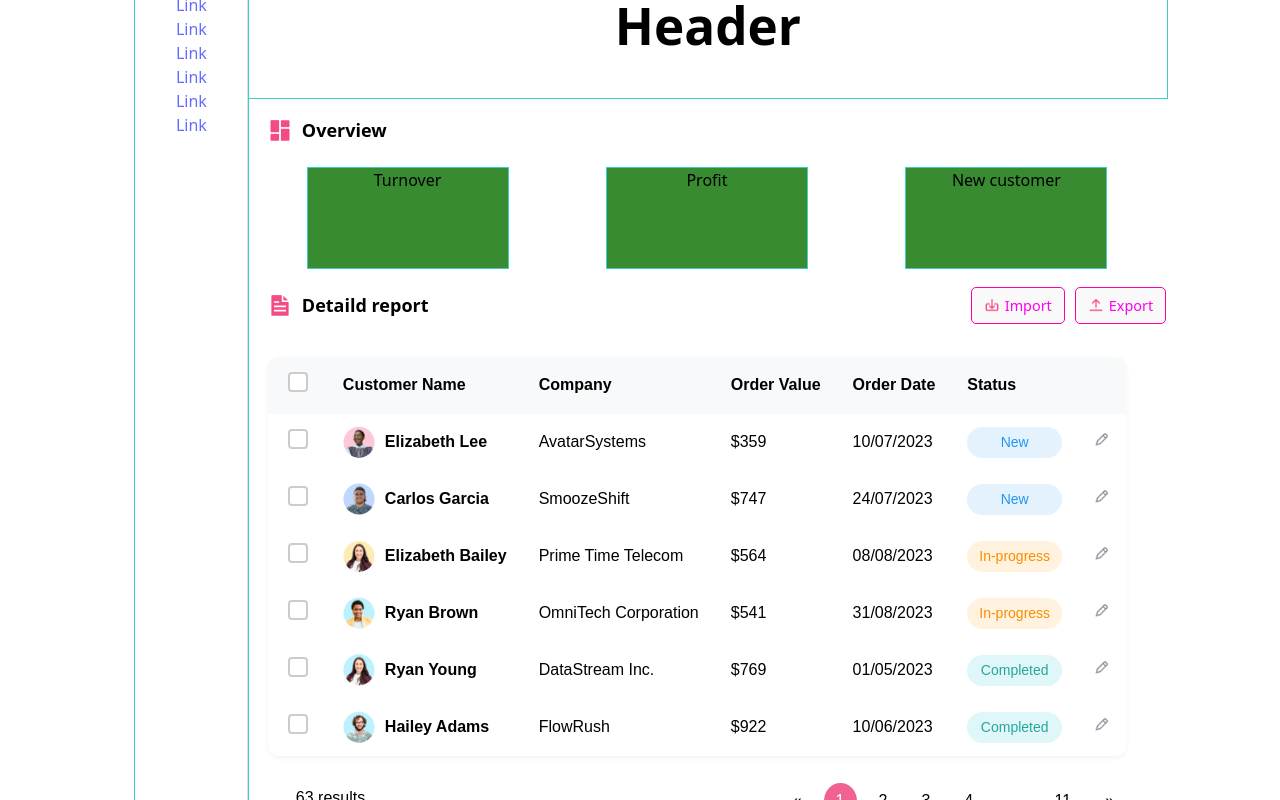
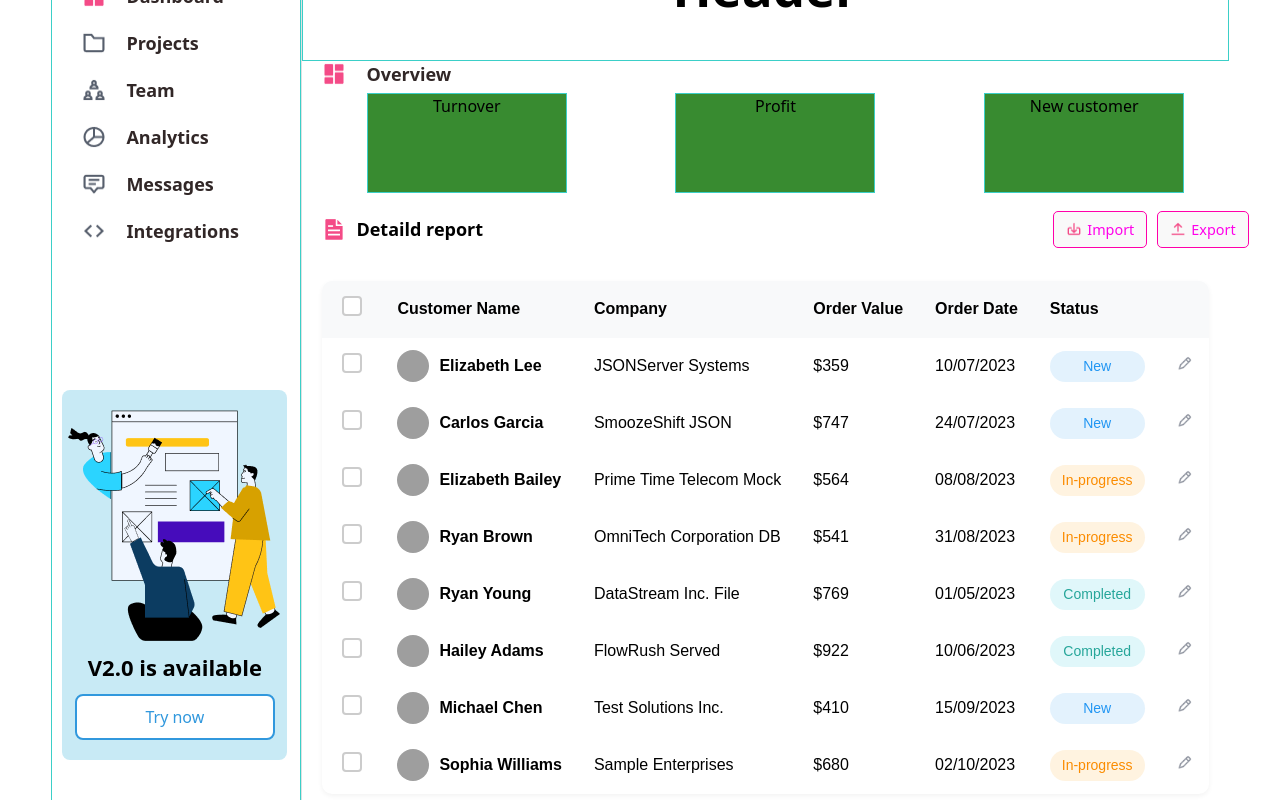
Before and after one commit to quanghien2024/PTGDUD, a React (Vite) app in the folder lab6/: page / in a window 1280 px wide. Shown: the top 800 px of the page. Built offline with nearby package versions, Linux system fonts and the light colour scheme; data requests are answered from the project's data file; grey boxes are pictures that could not be loaded.

Commit message:
4. DataTable React JS -API --> commit

```diff
--- /dev/null
+++ b/lab6/db.json
@@ -0,0 +1,76 @@
+{
+    "customers": [
+      {
+        "id": 1,
+        "name": "Elizabeth Lee",
+        "avatar": "https://i.pravatar.cc/40?u=1",
+        "company": "JSONServer Systems",
+        "orderValue": 359,
+        "orderDate": "10/07/2023",
+        "status": "New"
+      },
+      {
+        "id": 2,
+        "name": "Carlos Garcia",
+        "avatar": "https://i.pravatar.cc/40?u=2",
+        "company": "SmoozeShift JSON",
+        "orderValue": 747,
+        "orderDate": "24/07/2023",
+        "status": "New"
+      },
+      {
+        "id": 3,
+        "name": "Elizabeth Bailey",
+        "avatar": "https://i.pravatar.cc/40?u=3",
+        "company": "Prime Time Telecom Mock",
+        "orderValue": 564,
+        "orderDate": "08/08/2023",
+        "status": "In-progress"
+      },
+      {
+        "id": 4,
+        "name": "Ryan Brown",
+        "avatar": "https://i.pravatar.cc/40?u=4",
+        "company": "OmniTech Corporation DB",
+        "orderValue": 541,
+        "orderDate": "31/08/2023",
+        "status": "In-progress"
+      },
+      {
+        "id": 5,
+        "name": "Ryan Young",
+        "avatar": "https://i.pravatar.cc/40?u=5",
+        "company": "DataStream Inc. File",
+        "orderValue": 769,
+        "orderDate": "01/05/2023",
+        "status": "Completed"
+      },
+      {
+        "id": 6,
+        "name": "Hailey Adams",
+        "avatar": "https://i.pravatar.cc/40?u=6",
+        "company": "FlowRush Served",
+        "orderValue": 922,
+        "orderDate": "10/06/2023",
+        "status": "Completed"
+      },
+      {
+        "id": 7,
+        "name": "Michael Chen",
+        "avatar": "https://i.pravatar.cc/40?u=7",
+        "company": "Test Solutions Inc.",
+        "orderValue": 410,
+        "orderDate": "15/09/2023",
+        "status": "New"
+      },
+      {
+        "id": 8,
+        "name": "Sophia Williams",
+        "avatar": "https://i.pravatar.cc/40?u=8",
+        "company": "Sample Enterprises",
+        "orderValue": 680,
+        "orderDate": "02/10/2023",
+        "status": "In-progress"
+      }
+    ]
+  }
--- a/lab6/src/components/Footer/Footer.jsx
+++ b/lab6/src/components/Footer/Footer.jsx
@@ -4,9 +4,9 @@ import Visily from '../../assets/Visily.png';
 function Footer() {
     return (
         <>
-            <div className="footer"> {/* Đổi class từ header thành footer */}
+            <div className="footer">
                 <span>Made with</span>
-                <img src={Visily} alt="Biểu tượng nhỏ" className="footer-image" /> {/* Thêm class "footer-image" */}
+                <img src={Visily} alt="Biểu tượng nhỏ" className="footer-image" />
             </div>
         </>
     );
--- a/lab6/src/components/Nav/Nav.css
+++ b/lab6/src/components/Nav/Nav.css
@@ -1,11 +1,107 @@
+* {
+    box-sizing: border-box;
+}
+
 .nav {
     height: 100%;
-    width: 100%;
+    width: 250px;
     border: 1px solid rgb(59, 207, 200);
+    display: flex;
+    flex-direction: column;
+    align-items: flex-start;
+    padding: 10px 0;
+}
+
+.active {
+    background-color: #f06292;
+    border-radius: 8px;
+}
+
+
+.logodaulogodau {
+    width: 80px;
+    height: auto;
+    margin-left: 20px;
+    margin-bottom: 20px;
 }
 
 ul {
     list-style-type: none;
-    margin: 0px;
-    padding: 40px 40px;
+    margin: 0;
+    padding: 0;
+    width: 100%;
 }
+
+ul li {
+    width: 100%;
+    padding: 10px;
+    display: flex;
+    align-items: center;
+    cursor: pointer;
+    transition: background-color 0.3s ease, border-radius 0.3s ease;
+    border-radius: 8px;
+}
+
+ul li:hover {
+    background-color: #f06292;
+    border-radius: 8px;
+}
+
+ul li.active {
+    background-color: #f06292;
+    border-radius: 8px;
+}
+
+
+.view {
+    display: flex;
+    align-items: center;
+    gap: 10px;
+    width: 100%;
+}
+
+.view img {
+    width: 24px;
+    height: 24px;
+}
+
+.view p {
+    margin: 0;
+    color: rgb(49, 39, 39);
+}
+
+.trynow {
+    margin-top: 135px;
+    margin-left: 10px;
+    background-color: rgb(200, 234, 245);
+    width: 225px;
+    height: 370px;
+    padding: 20px;
+    border-radius: 8px;
+    display: flex;
+    flex-direction: column;
+    align-items: center;
+    gap: 10px;
+}
+
+.update-text {
+    font-size: 22px;
+    font-weight: bold;
+}
+
+.trybutton {
+    width: 200px;
+    background-color: white;
+    color: #3198dd;
+    border: 2px solid #3198dd;
+    padding: 10px;
+    border-radius: 8px;
+    font-size: 16px;
+    cursor: pointer;
+    transition: background-color 0.3s ease, color 0.3s ease;
+}
+
+.trybutton:hover {
+    background-color: #3198dd;
+    color: white;
+}
--- a/lab6/src/components/Nav/Nav.jsx
+++ b/lab6/src/components/Nav/Nav.jsx
@@ -1,20 +1,74 @@
-import { Link } from 'react-router-dom'
-import './Nav.css'
+import { NavLink } from 'react-router-dom';
+import './Nav.css';
+import Logodau from '../../assets/logo.png';
+import Dash from '../../assets/Squares four 1.png';
+import Folder from '../../assets/folder.png';
+import Groups from '../../assets/Groups.png';
+import Piechart from '../../assets/Piechart.png';
+import Chat from '../../assets/Chat.png';
+import Code from '../../assets/Code.png';
+import Group from '../../assets/Group.png';
 
 function Nav() {
     return (
-        <>
-            <div className="nav">
-                <ul>
-                    <li><Link>Link </Link></li>
-                    <li><Link>Link </Link></li>
-                    <li><Link>Link </Link></li>
-                    <li><Link>Link </Link></li>
-                    <li><Link>Link </Link></li>
-                    <li><Link>Link </Link></li>
-                </ul>
+        <div className="nav">
+            <img src={Logodau} alt="Biểu tượng nhỏ" className="logodaulogodau" />
+            <ul>
+                <li>
+                    <NavLink to="/overview" className={({ isActive }) => isActive ? "active" : ""}>
+                        <div className="view">
+                            <img src={Dash} alt="Overview" />
+                            <p>Dashboard</p>
+                        </div>
+                    </NavLink>
+                </li>
+                <li>
+                    <NavLink to="/projects" className={({ isActive }) => isActive ? "active" : ""}>
+                        <div className="view">
+                            <img src={Folder} alt="Projects" />
+                            <p>Projects</p>
+                        </div>
+                    </NavLink>
+                </li>
+                <li>
+                    <NavLink to="/team" className={({ isActive }) => isActive ? "active" : ""}>
+                        <div className="view">
+                            <img src={Groups} alt="Team" />
+                            <p>Team</p>
+                        </div>
+                    </NavLink>
+                </li>
+                <li>
+                    <NavLink to="/analytics" className={({ isActive }) => isActive ? "active" : ""}>
+                        <div className="view">
+                            <img src={Piechart} alt="Analytics" />
+                            <p>Analytics</p>
+                        </div>
+                    </NavLink>
+                </li>
+                <li>
+                    <NavLink to="/messages" className={({ isActive }) => isActive ? "active" : ""}>
+                        <div className="view">
+                            <img src={Chat} alt="Messages" />
+                            <p>Messages</p>
+                        </div>
+                    </NavLink>
+                </li>
+                <li>
+                    <NavLink to="/integrations" className={({ isActive }) => isActive ? "active" : ""}>
+                        <div className="view">
+                            <img src={Code} alt="Integrations" />
+                            <p>Integrations</p>
+                        </div>
+                    </NavLink>
+                </li>
+            </ul>
+            <div className='trynow'>
+                <img src={Group} alt="Update" className="update-image" />
+                <div className="update-text">V2.0 is available</div>
+                <button className='trybutton'>Try now</button>
             </div>
-        </>
+        </div>
     );
 }
 
--- a/lab6/src/components/Table/Table.jsx
+++ b/lab6/src/components/Table/Table.jsx
@@ -1,5 +1,5 @@
+import React, { useState, useEffect } from 'react';
 import "./Table.css";
-import { customers } from "../Data/Table";
 import Pen from '../../assets/create.png';
 
 const statusStyles = {
@@ -8,7 +8,43 @@ const statusStyles = {
   Completed: "status completed",
 };
 
+const API_URL = 'http://localhost:3001/customers';
+
 const Table = () => {
+  const [customers, setCustomers] = useState([]);
+  const [isLoading, setIsLoading] = useState(true);
+  const [error, setError] = useState(null);
+
+  useEffect(() => {
+    const fetchData = async () => {
+      setIsLoading(true);
+      setError(null);
+      try {
+        const response = await fetch(API_URL);
+        if (!response.ok) {
+          throw new Error(`HTTP error! status: ${response.status}`);
+        }
+        const data = await response.json();
+        setCustomers(data);
+      } catch (e) {
+        console.error("Error fetching customer data:", e);
+        setError(e.message);
+      } finally {
+        setIsLoading(false);
+      }
+    };
+
+    fetchData();
+  }, []);
+
+  if (isLoading) {
+    return <div className="table-container"><p>Loading customers...</p></div>;
+  }
+
+  if (error) {
+    return <div className="table-container"><p>Error loading data: {error}</p></div>;
+  }
+
   return (
     <div className="table-container">
       <table className="customer-table">
@@ -24,26 +60,28 @@ const Table = () => {
           </tr>
         </thead>
         <tbody>
-          {customers.map((customer, index) => (
-            <tr key={index}>
-              <td>
-                <input type="checkbox" />
-              </td>
+          {customers.map((customer) => (
+            <tr key={customer.id}>
+              <td><input type="checkbox" /></td>
               <td className="customer-name">
-                <img src={customer.avatar} alt="avatar" />
+                <img src={customer.avatar || '/default-avatar.png'} alt={`${customer.name}'s avatar`} />
                 <span>{customer.name}</span>
               </td>
               <td>{customer.company}</td>
               <td>${customer.orderValue}</td>
               <td>{customer.orderDate}</td>
               <td>
+                {customer.status && statusStyles[customer.status] ? (
                   <span className={statusStyles[customer.status]}>
                     {customer.status}
                   </span>
+                ) : (
+                  <span className="status">Unknown</span>
+                )}
               </td>
               <td>
                 <button className="edit-button">
-                 <img src={Pen} alt="Biểu tượng nhỏ" />
+                  <img src={Pen} alt="Edit customer" />
                 </button>
               </td>
             </tr>
@@ -51,7 +89,7 @@ const Table = () => {
         </tbody>
       </table>
       <div className="share">
-       <p className="results-count">63 results</p>
+        <p className="results-count">{customers.length} results</p>
         <div className="pagination">
           <span>«</span>
           <span className="active">1</span>
```
Also changed, not shown: lab6/package.json (+7 -4 lines), lab6/src/App.css (line endings or trailing spaces), 1 other file (tests, documents, lock files or other folders). Lines whose indentation alone changed are shown as unchanged.
